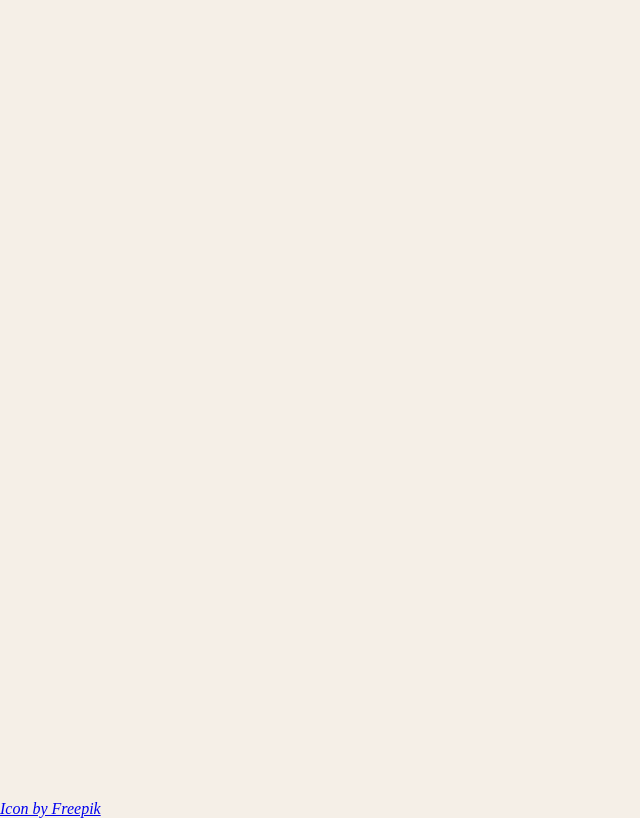
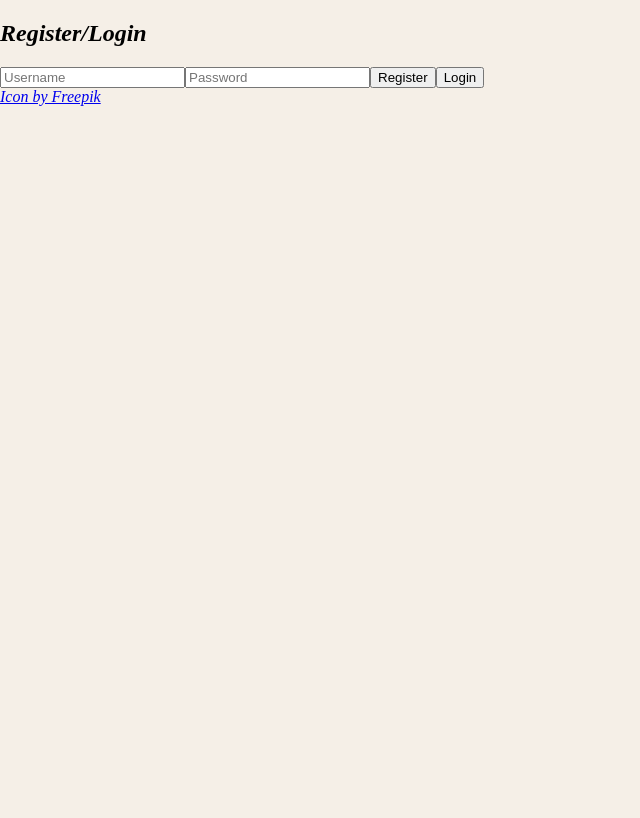
Before and after one commit to RavivGilady/AlgebraicChess, a React (Create React App) app in the folder frontend/: page / in a window 1280 px wide. Shown: the whole page, without its empty margins (0-640 px from the left). Built offline with nearby package versions, Linux system fonts and the light colour scheme.

Commit message:
Adds simple login form in frontend

```diff
--- a/frontend/package.json
+++ b/frontend/package.json
@@ -6,6 +6,7 @@
     "@testing-library/jest-dom": "^5.17.0",
     "@testing-library/react": "^13.4.0",
     "@testing-library/user-event": "^13.5.0",
+    "axios": "^1.7.7",
     "react": "^18.3.1",
     "react-dom": "^18.3.1",
     "react-scripts": "5.0.1",
--- a/frontend/src/App.js
+++ b/frontend/src/App.js
@@ -1,12 +1,48 @@
-import './App.css';
-import Game from './Components/Game/Game';
+import React, { useState } from 'react';
+import axios from 'axios';
 
 function App() {
+  const [username, setUsername] = useState('');
+  const [password, setPassword] = useState('');
+  const [message, setMessage] = useState('');
+
+  const handleRegister = async () => {
+    try {
+      const response = await axios.post('http://localhost:5000/auth/register', { username: username, password });
+      setMessage(response.data.message || 'Registration successful!');
+    } catch (error) {
+      setMessage(error.response?.data?.message || 'Registration failed.');
+    }
+  };
+
+  const handleLogin = async () => {
+    try {
+      const response = await axios.post('http://localhost:5000/auth/login', { username: username, password });
+      setMessage(response.data.message || 'Login successful!');
+      // Handle token or session if applicable
+    } catch (error) {
+      setMessage(error.response?.data?.message || 'Login failed.');
+    }
+  };
+
   return (
-    <div className="App">
-      <header className="App-header">
-        <Game></Game>
-      </header>
+    <div>
+      <h2>Register/Login</h2>
+      <input
+        type="username"
+        placeholder="Username"
+        value={username}
+        onChange={(e) => setUsername(e.target.value)}
+      />
+      <input
+        type="password"
+        placeholder="Password"
+        value={password}
+        onChange={(e) => setPassword(e.target.value)}
+      />
+      <button onClick={handleRegister}>Register</button>
+      <button onClick={handleLogin}>Login</button>
+      {message && <p>{message}</p>}
     </div>
   );
 }
```
Also changed, not shown: 1 other file (tests, documents, lock files or other folders).
